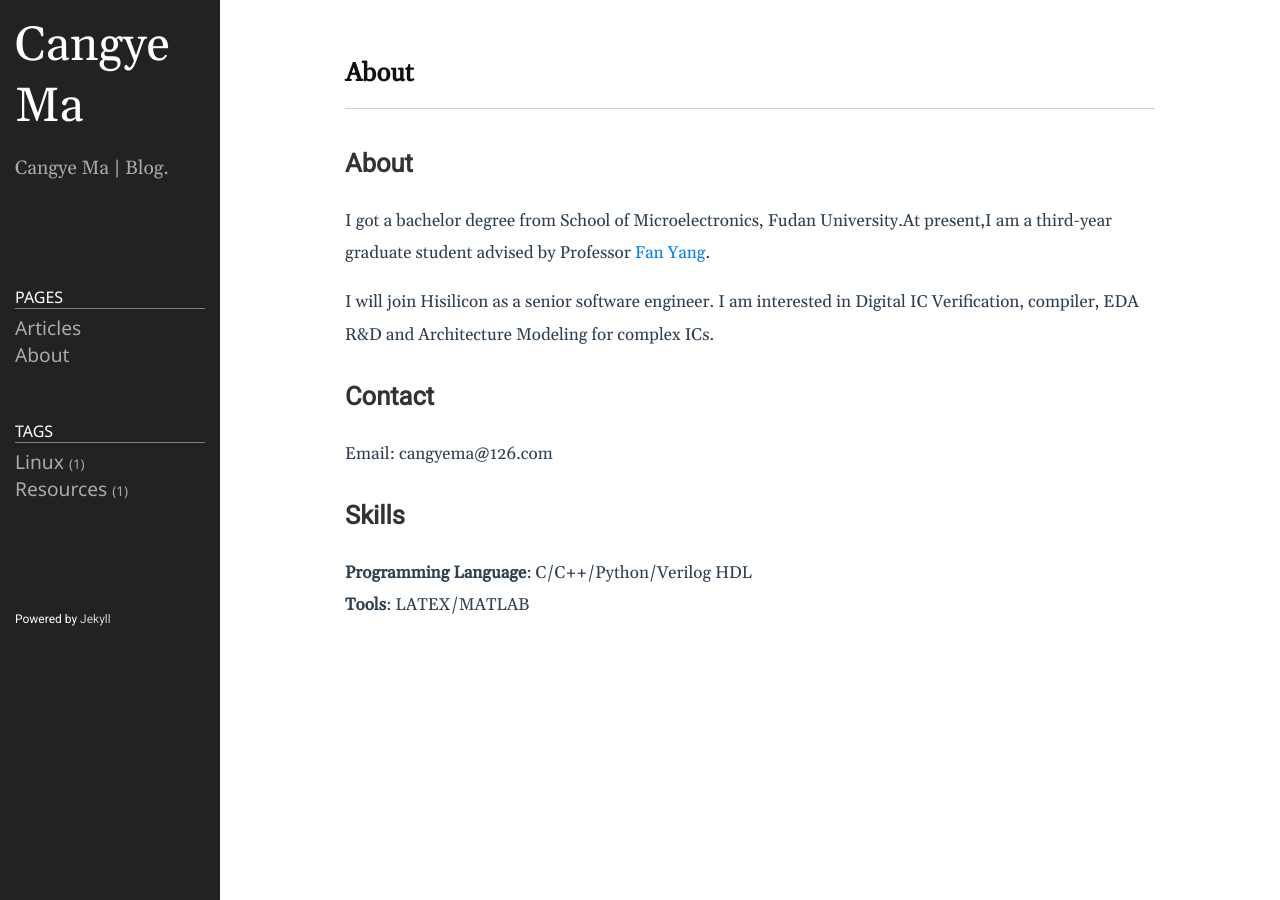
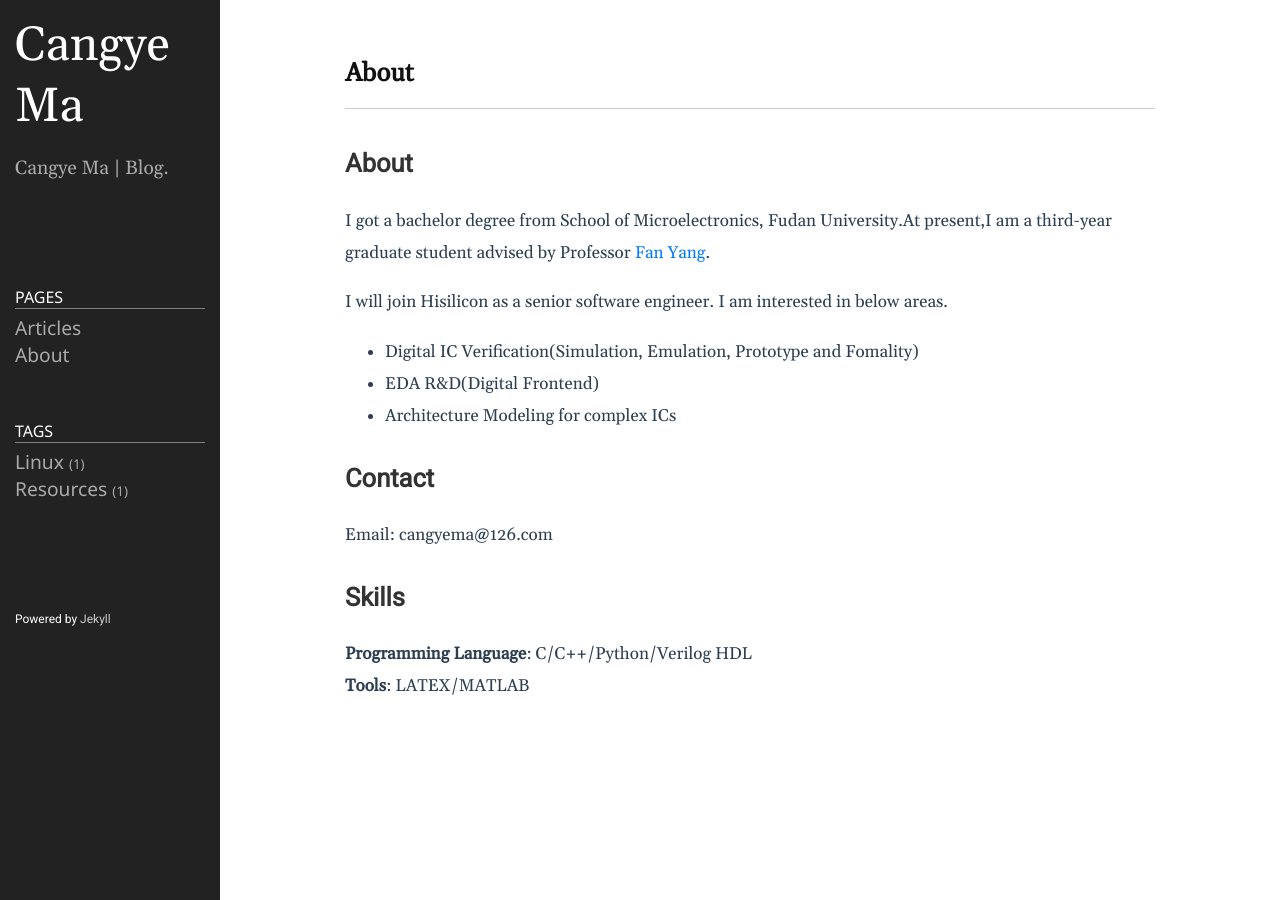
Before and after one commit to cangye-ma/cangye-ma.github.io, a Jekyll site: the page built from about.md, in a window 1280 px wide. Built offline with Jekyll 4.4.1, drawn with Linux system fonts in a browser that asks for light colours.

Commit message:
update my introduction

```diff
--- a/about.md
+++ b/about.md
@@ -6,7 +6,10 @@ permalink: /about/
 ## About
 I got a bachelor degree from School of Microelectronics, Fudan University.At present,I am a third-year graduate student advised by Professor [Fan Yang](https://sme.fudan.edu.cn/60/64/c31157a352356/page.htm).
 
-I will join Hisilicon as a senior software engineer. I am interested in Digital IC Verification, compiler, EDA R&D and Architecture Modeling for complex ICs.
+I will join Hisilicon as a senior software engineer. I am interested in below areas.
+* Digital IC Verification(Simulation, Emulation, Prototype and Fomality)
+* EDA R&D(Digital Frontend)
+* Architecture Modeling for complex ICs
 
 ## Contact
    Email: cangyema@126.com
```
